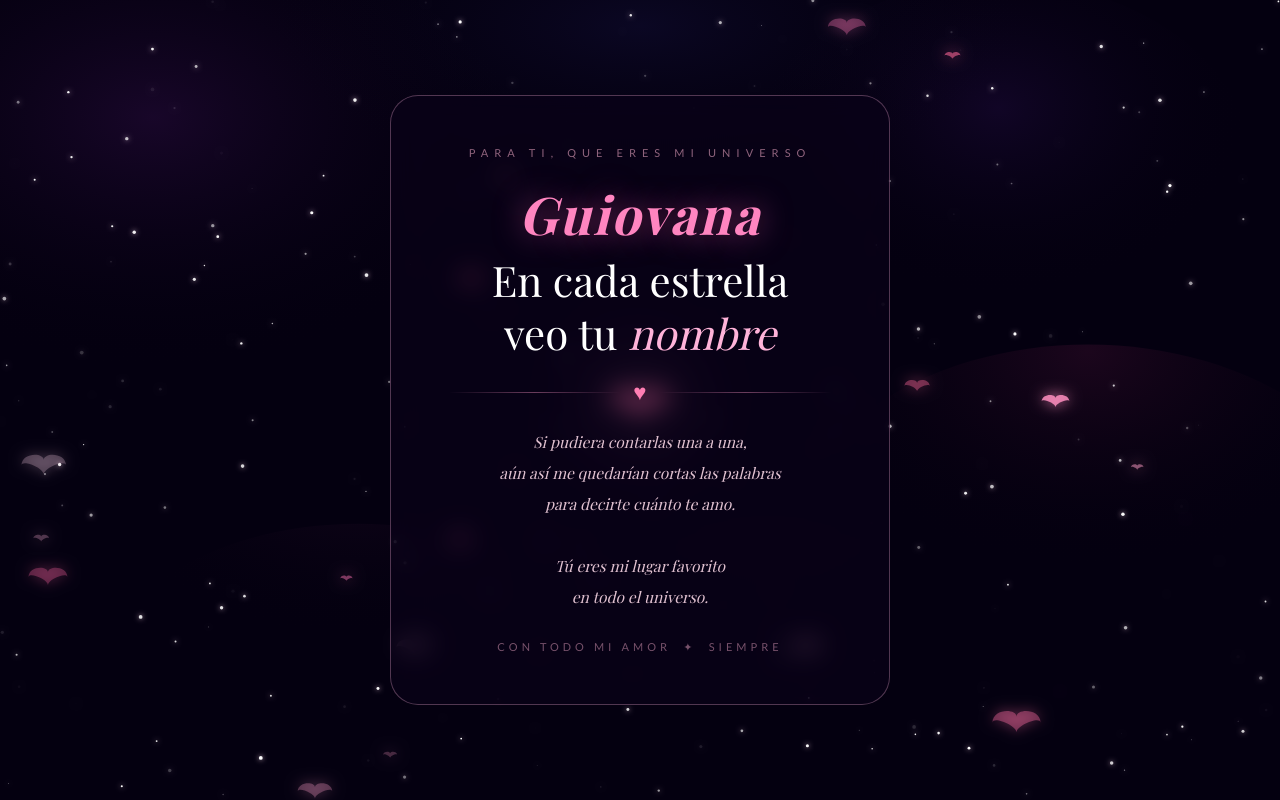
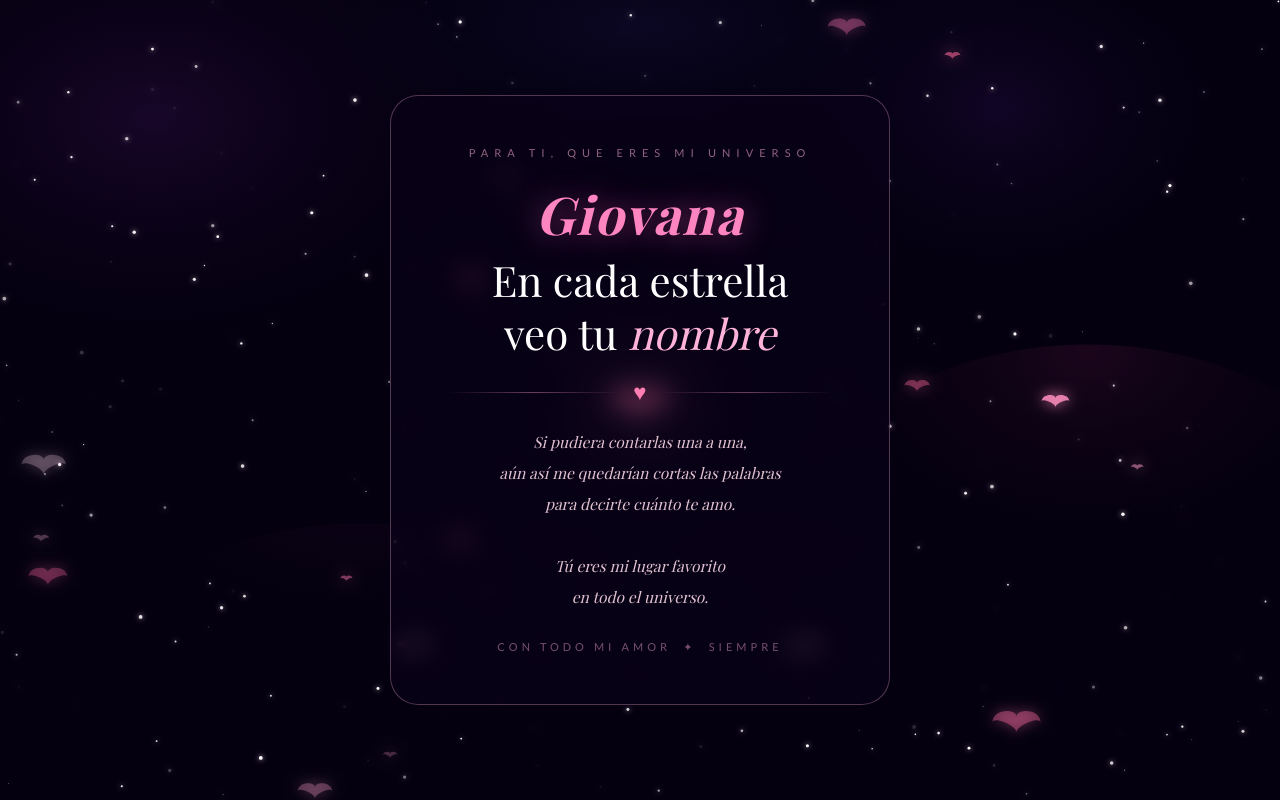
Before and after one commit to yulhuillca/para-guiovana, a plain HTML site: page index.html in a window 1280 px wide. Drawn offline with nearby package versions, Linux system fonts and the light colour scheme; animation ran at ten frames a second; a web font is replaced by a local one.

Commit message:
Update index.html

```diff
--- a/index.html
+++ b/index.html
@@ -3,7 +3,7 @@
 <head>
 <meta charset="UTF-8"/>
 <meta name="viewport" content="width=device-width, initial-scale=1.0"/>
-<title>Para Guiovana ♥</title>
+<title>Para Giovana ♥</title>
 <link href="https://fonts.googleapis.com/css2?family=Playfair+Display:ital,wght@0,400;0,700;1,400&family=Lato:wght@300;400&display=swap" rel="stylesheet"/>
 <style>
 *{margin:0;padding:0;box-sizing:border-box;}
@@ -29,7 +29,7 @@ p.msg{font-family:'Playfair Display',serif;font-style:italic;font-size:15.5px;co
 <div id="overlay">
   <div id="card">
     <div class="pre">para ti, que eres mi universo</div>
-    <div class="nombre">Guiovana</div>
+    <div class="nombre">Giovana</div>
     <h1>En cada estrella<br>veo tu <em>nombre</em></h1>
     <div class="divider"><span></span><div class="heart-icon">♥</div><span></span></div>
     <p class="msg">
```
